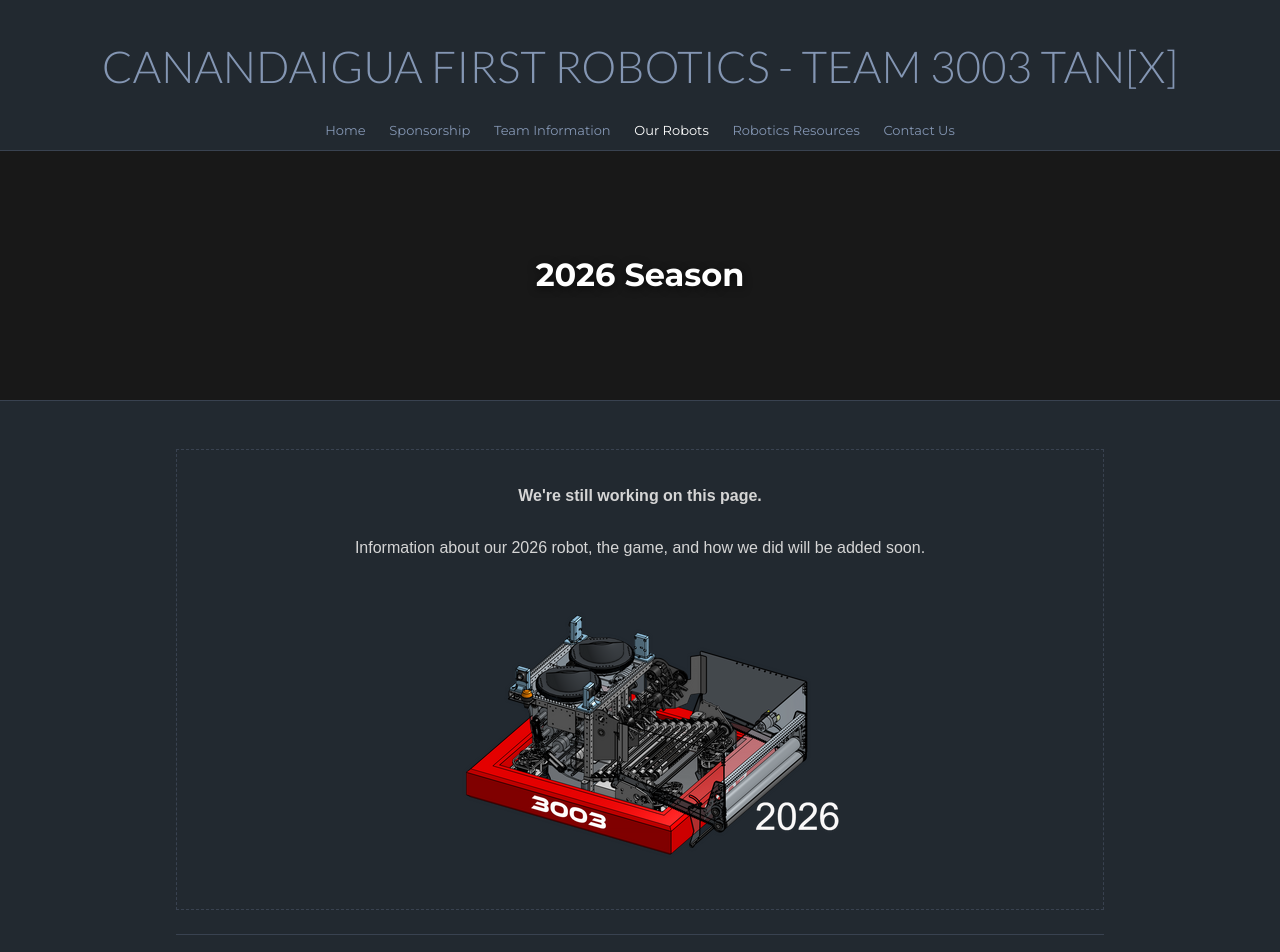
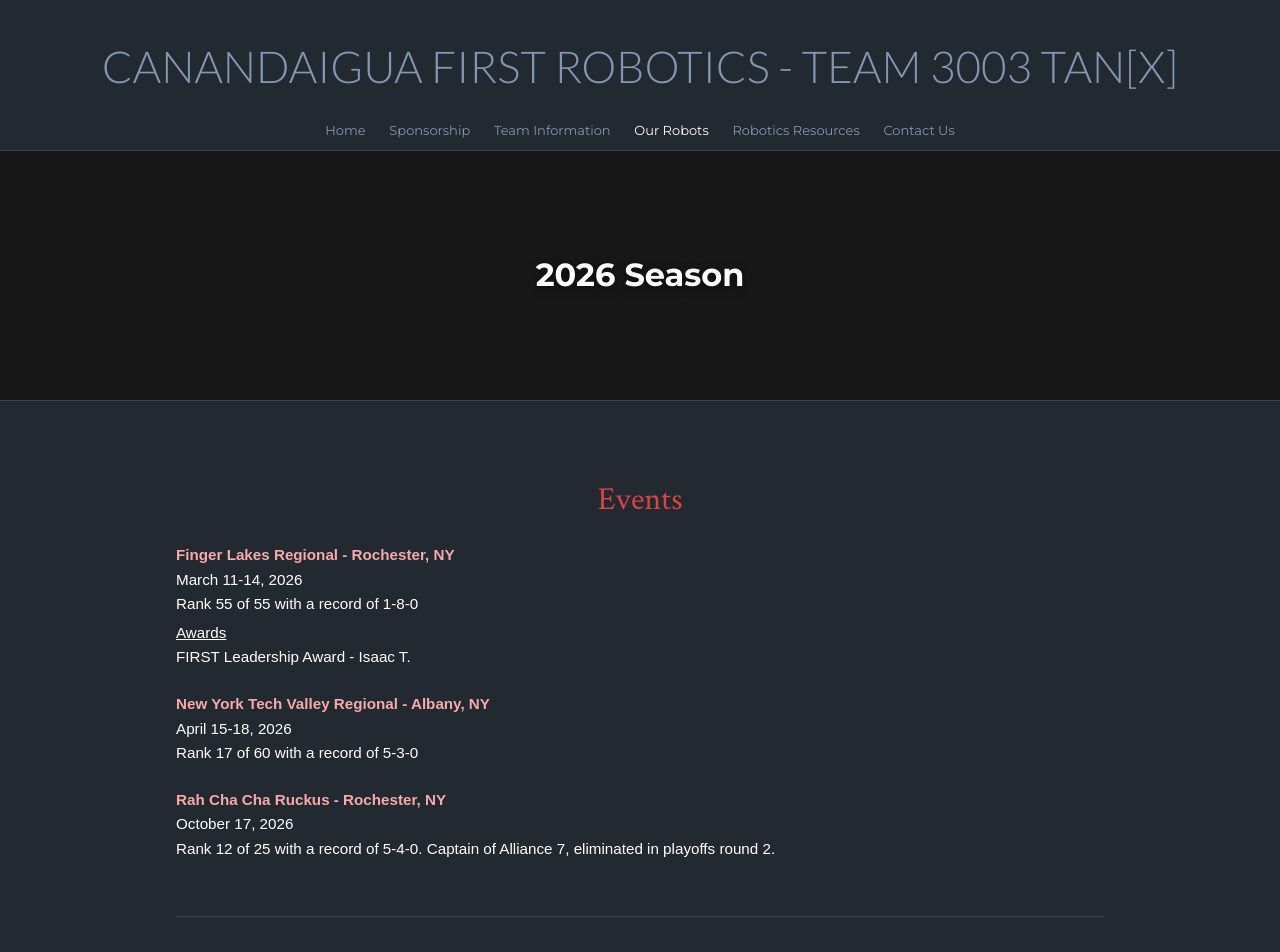
Before and after one commit to alevyinroc/tanxWeb, a Jekyll site: the page built from _robots/2026.md, in a window 1280 px wide and 1400 px high. Shown: the top 952 px of the window. Built offline with Jekyll 4.4.1, drawn with Linux system fonts in a browser that asks for light colours; some of the changed text lies outside the part shown.

Commit message:
2026 season details

```diff
--- a/_robots/2026.md
+++ b/_robots/2026.md
@@ -2,10 +2,32 @@
 year: 2026
 title: 2026 Season
 game: Rebuilt
-placeholder: true
+placeholder: false
 menu_image: /assets/images/robots/2026/menu.png
 banner:
   color: "#181818"
   height: 250
   heading: 2026 Season
+events:
+  - name: Finger Lakes Regional - Rochester, NY
+    dates: March 11-14, 2026
+    result: Rank 55 of 55 with a record of 1-8-0
+    awards:
+      - FIRST Leadership Award - Isaac T.
+  - name: New York Tech Valley Regional - Albany, NY
+    dates: April 15-18, 2026
+    result: Rank 17 of 60 with a record of 5-3-0
+  - name: Rah Cha Cha Ruckus - Rochester, NY
+    dates: October 17, 2026
+    result: Rank 12 of 25 with a record of 5-4-0. Captain of Alliance 7, eliminated in playoffs round 2.
+robot:
+  name: Splitfire
+  image: /assets/images/robots/2026/robot.png
+  specs:
+    Name: Splitfire
+  characteristics:
+    - Swerve Drive - 4 drive Kraken x60s, 4 steering Kraken x44s
+    - Over-bumper intake system
+    - Extending hopper
+    - Dual-turret shooter
 ---
```
